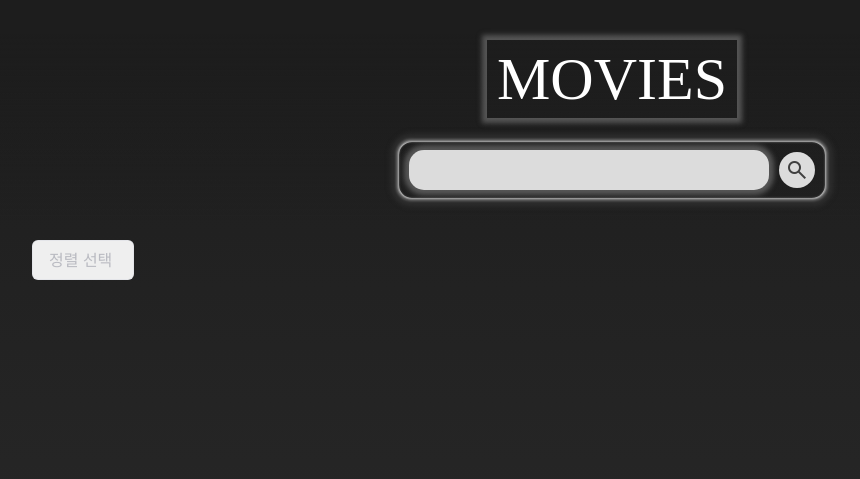
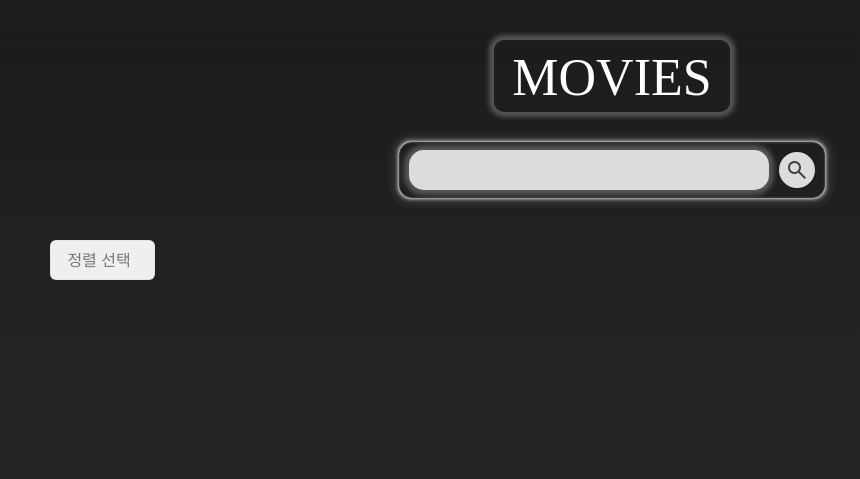
Before and after one commit to halfhalf-chicken/halfchicken-movie, a Flask app: page / in a window 1280 px wide. Shown: the top 479 px of the page, without its empty margins (28-888 px from the left). Run offline with Flask 3, Linux system fonts and the light colour scheme; some web fonts are replaced.

Commit message:
이름/인기/평점순 정렬  완료, main/detail css 조금 수정, home 버튼 추가

```diff
--- a/static/css/detail.css
+++ b/static/css/detail.css
@@ -1,3 +1,4 @@
+/* common */
 .view-desktop {
   display: block;
 }
@@ -26,7 +27,9 @@
   max-width: 1200px;
   padding: 1px 20px;
   margin: 0 auto;
+  padding-top: 120px;
 }
+
 
 /* 영화정보 details */
 .movie-details {
--- a/static/css/main.css
+++ b/static/css/main.css
@@ -22,12 +20,15 @@
   z-index: 1;
 }
 
-h1 {
+header h1 a {
+  display: inline-block;
   cursor: pointer;
   color: #ffffff;
   font-family: 'omnigothic030';
-  font-size: 32px;
-  line-height: 1.3;
+  font-size: 42px;
+  padding: 12px 18px 8px;
+  line-height: 1;
+  border-radius: 10px;
 
   animation-name: light;
   animation-duration: 4s;
@@ -105,77 +106,7 @@ h1 {
   color: rgba(25, 25, 25, 0.8);
 }
 
-/********** 정렬 **********/
-.content-wrap {
-  max-width: 1200px;
-  margin: 0 auto;
-  padding: 0 20px;
-}
-
-.movie-sort {
-  position: relative;
-  width: 102px;
-  margin-bottom: 20px;
-}
-
-.movie-sort .dropdown {
-  width: 100%;
-  z-index: 1;
-  margin-bottom: 8px;
-}
-
-.movie-sort .dropdown-toggle {
-  height: 40px;
-  width: 100%;
-  padding: 0 16px;
-  line-height: 40px;
-  color: rgba(133, 136, 150, 0.5);
-  text-align: left;
-  border: 1px solid rgba(224, 226, 231, 0.75);
-  border-radius: 6px;
-  transition: border-color 100ms ease-in;
-}
-
-.movie-sort .dropdown-toggle.selected {
-  color: #3f4150;
-}
-
-.movie-sort .dropdown-toggle:active {
-  border-color: rgba(224, 226, 231, 1);
-}
-
-.movie-sort .dropdown-menu {
-  position: absolute;
-  z-index: 2;
-  top: calc(100% + 2px);
-  left: 0;
-  width: 100%;
-  max-height: 0;
-  overflow: hidden;
-  background-color: #fff;
-  border-radius: 6px;
-  transition: border-color 200ms ease-in, padding 200ms ease-in, max-height 200ms ease-in, box-shadow 200ms ease-in;
-}
-
-.movie-sort .dropdown-menu.show {
-  padding: 8px 0;
-  max-height: 280px;
-  border-color: rgba(224, 226, 231, 0.5);
-  box-shadow: 0 4px 9px 0 rgba(63, 65, 80, 0.1);
-}
-
-.movie-sort .dropdown-option {
-  width: 100%;
-  height: 40px;
-  padding: 0 16px;
-  line-height: 40px;
-  text-align: left;
-}
-
-.movie-sort .dropdown-option:hover {
-  background-color: #f8f9fa;
-}
-
+/* h1 light animation */
 @keyframes light {
   from {
     box-shadow: 0 0 5px 5px rgba(100, 100, 100, 0);
@@ -225,8 +156,20 @@ h1 {
     padding-top: 40px;
   }
 
-  h1 {
-    font-size: 60px;
+  header h1 a {
+    display: inline-block;
+    cursor: pointer;
+    color: #ffffff;
+    font-family: 'omnigothic030';
+    font-size: 52px;
+    padding: 12px 18px 8px;
+    line-height: 1;
+    border-radius: 10px;
+
+    animation-name: light;
+    animation-duration: 4s;
+    animation-delay: 2s;
+    animation-iteration-count: infinite;
   }
 
   .search-area {
@@ -263,18 +206,15 @@ h1 {
 /********** MAIN **********/
 
 .main-card-section {
-  margin-top: 130px;
+  margin-top: 160px;
 }
 
 #flex-box {
   display: flex;
   flex-wrap: wrap;
   align-items: baseline;
-  gap: 20px;
-  width: 335px;
   margin: 0 auto 50px;
   padding: 0 20px;
-
   font-size: 14px;
   color: #ffffff;
 }
@@ -339,10 +280,75 @@ h1 {
   text-overflow: ellipsis;
 }
 
-@media (min-width: 390px) {
-  #flex-box, .content-wrap {
-    width: 100%;
-  }
+/********** 정렬 **********/
+.content-wrap {
+  max-width: 1200px;
+  margin: 0 auto;
+  padding: 0 20px;
+}
+
+.movie-sort {
+  position: relative;
+  width: 105px;
+  margin-bottom: 20px;
+}
+
+.movie-sort .dropdown {
+  width: 100%;
+  z-index: 1;
+  margin-bottom: 8px;
+}
+
+.movie-sort .dropdown-toggle {
+  height: 40px;
+  width: 100%;
+  padding: 0 16px;
+  line-height: 40px;
+  color: rgb(119 119 119);
+  text-align: left;
+  border: 1px solid rgba(224, 226, 231, 0.75);
+  border-radius: 6px;
+  transition: border-color 100ms ease-in;
+}
+
+.movie-sort .dropdown-toggle.selected {
+  color: #3f4150;
+}
+
+.movie-sort .dropdown-toggle:active {
+  border-color: rgba(224, 226, 231, 1);
+}
+
+.movie-sort .dropdown-menu {
+  position: absolute;
+  z-index: 2;
+  top: calc(100% + 2px);
+  left: 0;
+  width: 100%;
+  max-height: 0;
+  overflow: hidden;
+  background-color: #fff;
+  border-radius: 6px;
+  transition: border-color 200ms ease-in, padding 200ms ease-in, max-height 200ms ease-in, box-shadow 200ms ease-in;
+}
+
+.movie-sort .dropdown-menu.show {
+  padding: 8px 0;
+  max-height: 280px;
+  border-color: rgba(224, 226, 231, 0.5);
+  box-shadow: 0 4px 9px 0 rgba(63, 65, 80, 0.1);
+}
+
+.movie-sort .dropdown-option {
+  width: 100%;
+  height: 40px;
+  padding: 0 16px;
+  line-height: 40px;
+  text-align: left;
+}
+
+.movie-sort .dropdown-option:hover {
+  background-color: #f8f9fa;
 }
 
 @media (min-width: 768px) {
@@ -350,14 +356,14 @@ h1 {
     margin-top: 240px;
   }
 
-  #flex-box, .content-wrap {
-    width: 620px;
-    font-size: 16px;
+  #flex-box {
+    padding: 0 2vw;
   }
 
   .content {
-    width: 275px;
-    height: 555px;
+    width: calc((100% - 6vw)/3);
+    margin: 1vw;
+    padding: 0;
   }
 
   .average {
@@ -372,11 +378,25 @@ h1 {
   .content-text p {
     font-size: 16px;
   }
+
+  /* 정렬  */
+  .content-wrap {
+    padding: 0;
+  }
+
+  .movie-sort {
+    margin-left: 3vw;
+    margin-bottom: 0;
+  }
 }
 
 @media (min-width: 1220px) {
   #flex-box, .content-wrap {
     width: 1200px;
+  }
+
+  .content {
+    width: calc((100% - 8vw)/4);
   }
 
   .average {
--- /dev/null
+++ b/static/modules/common.js
@@ -0,0 +1,11 @@
+//  Top btn
+export function scrollTop() {
+  const $topBtn = document.querySelector('aside nav button');
+  $topBtn.addEventListener('click', e => {
+    e.preventDefault();
+    window.scrollTo({
+      top: 0,
+      behavior: 'smooth',
+    });
+  });
+}
--- a/static/modules/main.js
+++ b/static/modules/main.js
@@ -1,6 +1,7 @@
 import { URL, URLPOPULAR } from './fetchurl.js';
 import { OPTIONS, OPTIONSPOPULAR } from './options.js';
 import { makeCard } from './makecard.js';
+import { scrollTop } from './common.js';
 
 //  Fetch
 async function fetchMovie() {
@@ -75,13 +76,19 @@ $flexBox.addEventListener('click', e => {
 });
 
 //  Top btn
+// const $topBtn = document.querySelector('aside nav button');
+// $topBtn.addEventListener('click', e => {
+//   e.preventDefault();
+//   window.scrollTo({
+//     top: 0,
+//     behavior: 'smooth',
+//   });
+// });
+// 함수 import 해서 사용시 두번 클릭
 const $topBtn = document.querySelector('aside nav button');
 $topBtn.addEventListener('click', e => {
-  e.preventDefault();
-  window.scrollTo({
-    top: 0,
-    behavior: 'smooth',
-  });
+  e.stopPropagation();
+  scrollTop();
 });
 
 //  Focus input
@@ -128,13 +135,20 @@ const $box = document.getElementById('flex-box');
 // 인기순 정렬
 popularSort.addEventListener('click', async function () {
   const moviesPopular = await fetchMoviePop();
-  console.log('moviesPopular', moviesPopular);
+  // console.log('moviesPopular', moviesPopular);
   $box.innerHTML = '';
   makeCard(moviesPopular);
 });
 
+// 평점순 정렬
+sortingAvg.addEventListener('click', async function () {
+  const moviesAvg = await fetchMovie();
+  $box.innerHTML = '';
+  makeCard(moviesAvg);
+});
+
 // 이름순 정렬
-async function cardListSorting() {
+async function cardNameSorting() {
   const movies = await fetchMovie();
   console.log('movies ->', movies);
   const sortingMovie = movies.sort((a, b) => {
@@ -143,24 +157,4 @@ async function cardListSorting() {
   $box.innerHTML = '';
   makeCard(sortingMovie);
 }
-sortingName.addEventListener('click', cardListSorting);
-
-// sortingName.addEventListener('click', async function () {
-//   const movies = await fetchMovie();
-//   console.log('movies ->', movies);
-//   let cardList = document.querySelectorAll('.content');
-//   const sortingMovie = [...cardList].filter(item => {
-//     let titles = item.querySelector('.content-text h3').textContent.replace(/ /g, '').toLowerCase();
-//     return titles;
-//   });
-//   console.log('sortingMovie', sortingMovie);
-//   [...cardList].forEach(a => {
-//     sortingMovie.sort((a, b) => (a > b ? 1 : -1));
-//   });
-//   $box.innerHTML = '';
-//   makeCard(sortingMovie);
-//   // makeCard(sortNames.sort((a, b) => (a > b ? 1 : -1)));
-// });
-
-// 평점순 정렬
-sortingAvg.addEventListener('click', listMovieCard);
+sortingName.addEventListener('click', cardNameSorting);
--- a/templates/index.html
+++ b/templates/index.html
@@ -14,7 +14,7 @@
     <header>
       <div id="header-wrap">
         <div class="header">
-          <h1>MOVIES</h1>
+          <h1><a href="/">MOVIES</a></h1>
         </div>
 
         <!-- 검색창 -->
```
Also changed, not shown: other parts of static/css/main.css (+34 -11 lines), static/modules/detail.js (+12 -4 lines), templates/detail.html (+21 -7 lines).
